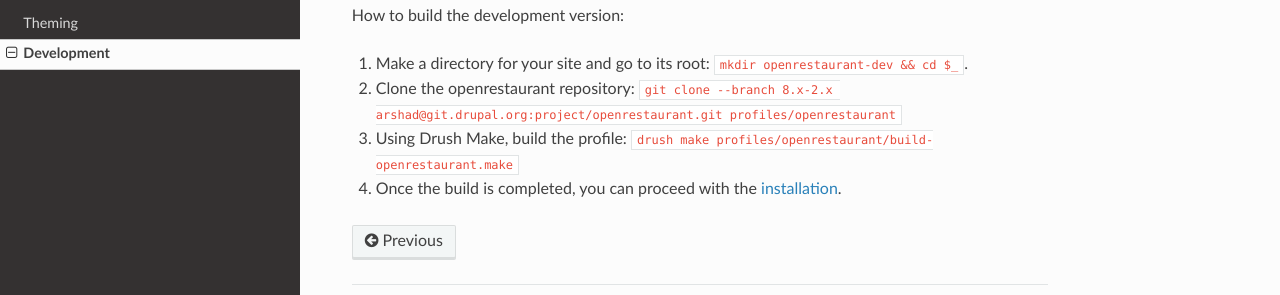
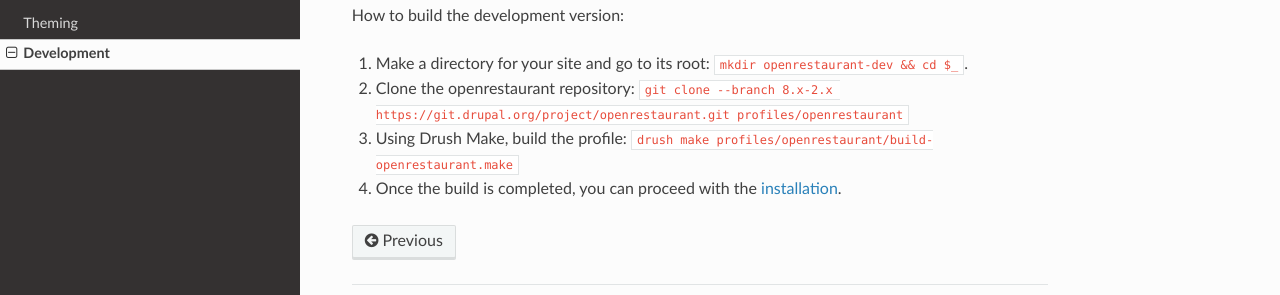
Before and after one commit to openrestaurant/docs, an MkDocs documentation site: the page built from docs/development.md, in a window 1280 px wide. Shown: the part 156-451 px from the top of the page. Built offline with MkDocs 1.6.1, drawn with Linux system fonts in a browser that asks for light colours; nearby versions of some CDN libraries; old or Windows-style settings are respelled for this version of MkDocs; part of the change alters nothing that is shown.

Commit message:
Update url for git

```diff
--- a/docs/development.md
+++ b/docs/development.md
@@ -3,6 +3,6 @@
 How to build the development version:
 
 1. Make a directory for your site and go to its root: `mkdir openrestaurant-dev && cd $_`.
-2. Clone the openrestaurant repository: `git clone --branch 8.x-2.x arshad@git.drupal.org:project/openrestaurant.git profiles/openrestaurant`
+2. Clone the openrestaurant repository: `git clone --branch 8.x-2.x https://git.drupal.org/project/openrestaurant.git profiles/openrestaurant`
 3. Using Drush Make, build the profile: `drush make profiles/openrestaurant/build-openrestaurant.make`
 4. Once the build is completed, you can proceed with the [installation](installation).
```
